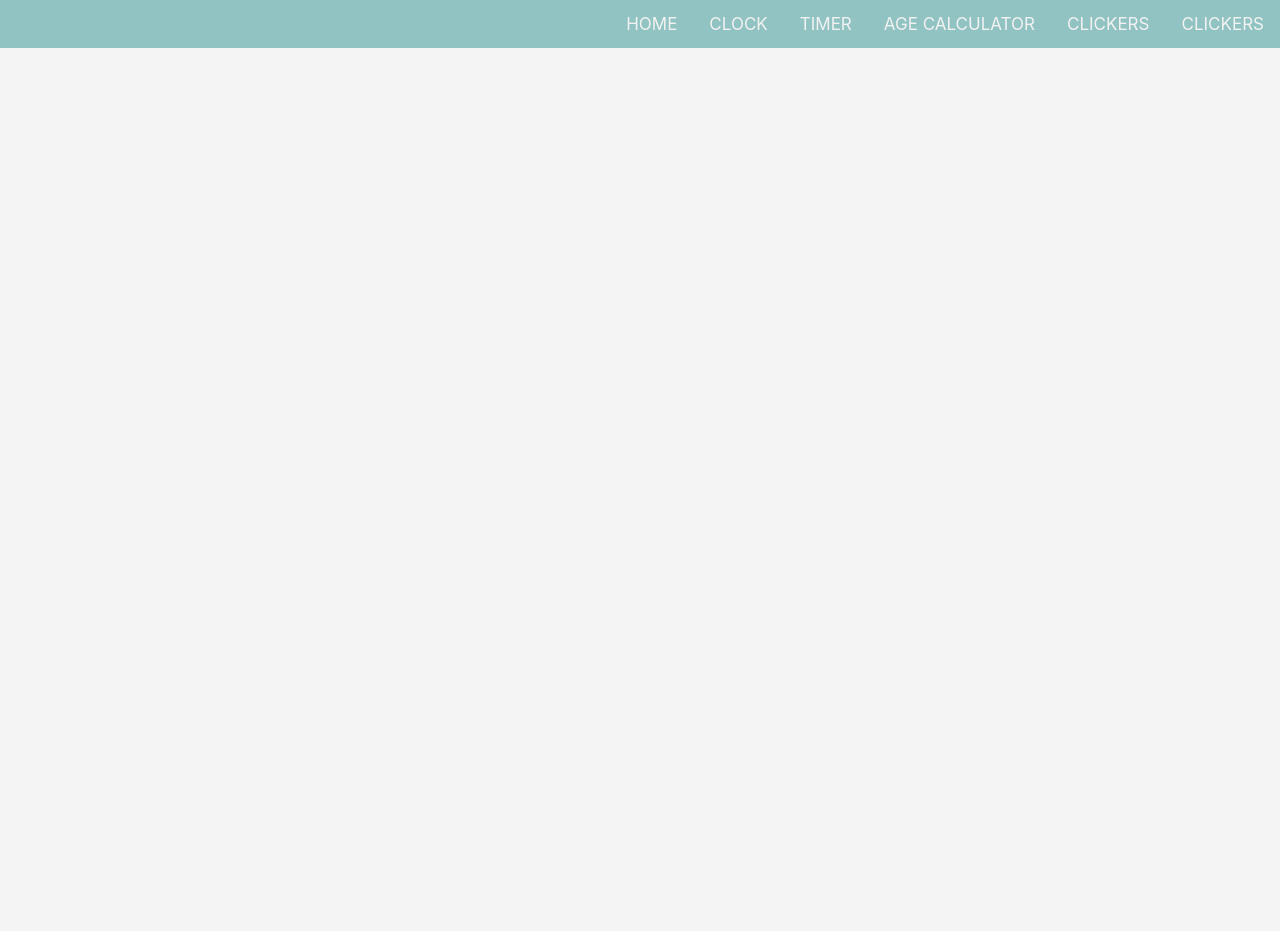
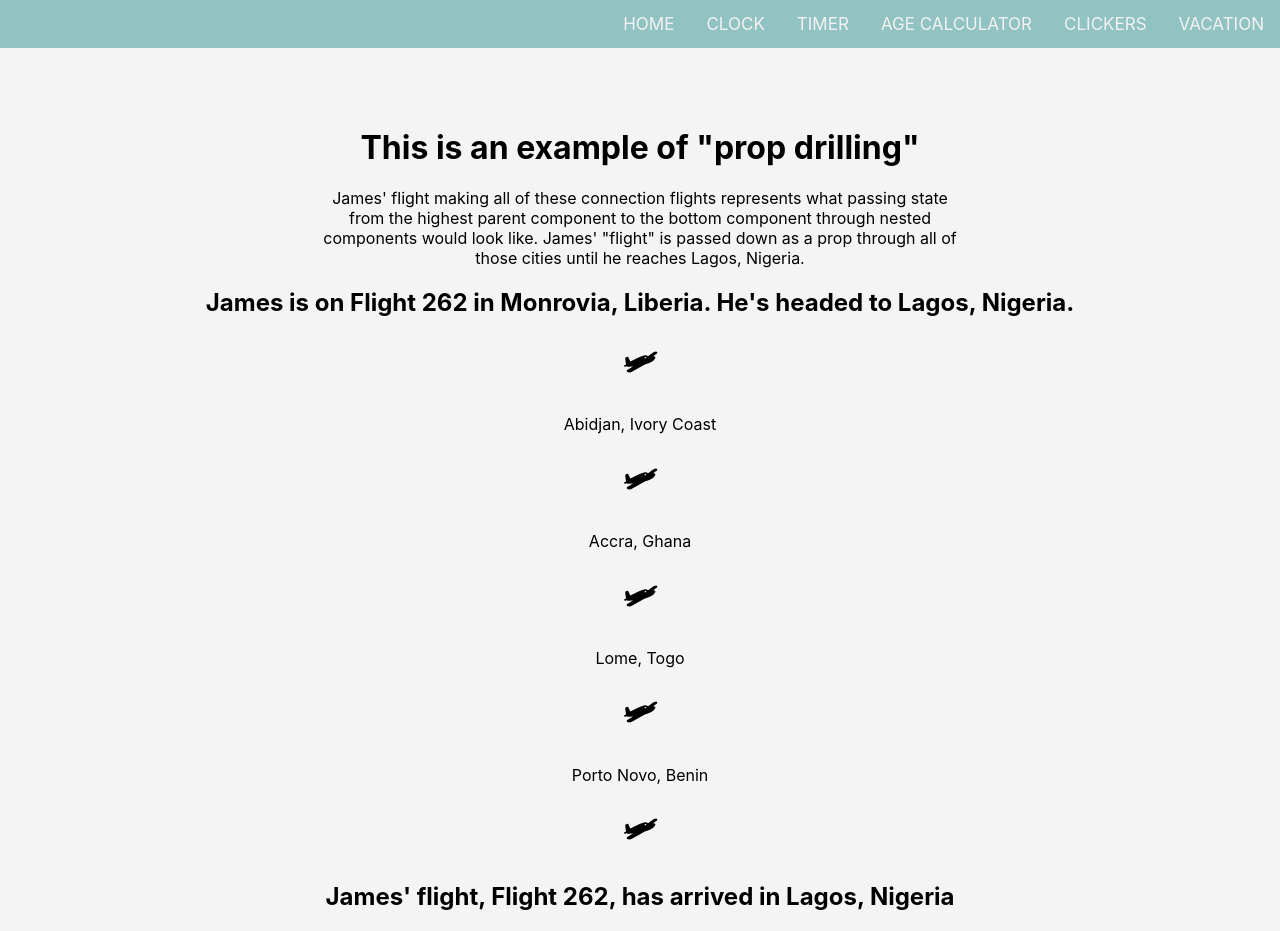
Before and after one commit to IfeAkiWad/learning_hooks, a React (Create React App) app: page /vacation in a window 1280 px wide. Before the commit the page ends 800 px from the top, so only its background shows below. Built offline with nearby package versions, Linux system fonts and the light colour scheme.

Commit message:
learning useContext

```diff
--- a/src/App.css
+++ b/src/App.css
@@ -37,3 +37,10 @@ button {
   background-color: RGB(255, 195, 71);
   box-shadow: 0 4px 8px 0 rgba(0, 0, 0, 0.2), 0 6px 20px 0 rgba(0, 0, 0, 0.19);
 }
+
+p{
+  display: block;
+  margin-left: auto;
+  margin-right: auto;
+  width: 50%;
+}
--- a/src/App.js
+++ b/src/App.js
@@ -6,6 +6,7 @@ import "./App.css";
 import AgeCalculator from './useStateHooks/AgeCalculator';
 import Timer from './useEffectHook/Timer';
 import Clock from './useEffectHook/Clock';
+import Vacation from './useContext/Vacation';
 
 class App extends Component {
     render() {
@@ -19,6 +20,7 @@ class App extends Component {
                     <Route path="/age-calculator" element={<AgeCalculator />}/>
                     <Route path="/timer" element={<Timer />}/>
                     <Route path="/clock" element={<Clock />}/>
+                    <Route path="/vacation" element={<Vacation />}/>
                     </Routes>
                 </Router>
             </div>
--- a/src/NavBar.js
+++ b/src/NavBar.js
@@ -5,7 +5,7 @@ const NavBar = () => {
     return (
         <nav id="nav">
         <div>
-                <Link id="link" to="/clickers"> CLICKERS</Link>
+                <Link id="link" to="/vacation"> VACATION</Link>
                 <Link id="link" to="/clickers"> CLICKERS</Link>
                 <Link id="link" to="/age-calculator"> AGE CALCULATOR</Link>
                 <Link id="link" to='/timer'> TIMER</Link>
--- a/src/useContext/Vacation.js
+++ b/src/useContext/Vacation.js
@@ -1,10 +1,73 @@
 import React, { useState } from "react"
 
 function Vacation () {
-    const [james, setJames] = useState('Flight 262')
+    const [jamesFlight, setJamesFlight] = useState('Flight 262')
 
-    const liberia = () => {
-        <h1>Monrovia</h1>
-    }
+    return (
+        <div>
+            <h1> This is an example of "prop drilling"</h1>
+            <p>James' flight making all of these connection flights represents what passing state from the highest parent component to the bottom component through nested components would look like. James' "flight" is passed down as a prop through all of those cities until he reaches Lagos, Nigeria.</p>
+            <h2>James is on {`${jamesFlight}`} in Monrovia, Liberia. He's headed to Lagos, Nigeria.</h2>
+            <h1>🛩</h1>
+            <Abidjan jamesFlight={jamesFlight} />
+
+        </div>
+    )
+}
+
+function Abidjan({ jamesFlight }) {
+    return (
+        <div>
+            <p>Abidjan, Ivory Coast</p>
+            <h1>🛩</h1>
+            <Accra jamesFlight={jamesFlight} />
+
+        </div>
+    )
+}
+
+function Accra({ jamesFlight }) {
+    return (
+        <div>
+            <p>Accra, Ghana</p>
+            <h1>🛩</h1>
+            <Lome jamesFlight={jamesFlight} />
+
+        </div>
+    )
+}
+
+function Lome({ jamesFlight }) {
+    return (
+        <div>
+            <p>
+                Lome, Togo
+            </p>
+            <h1>🛩</h1>
+            <PortoNovo jamesFlight={jamesFlight} />
+
+        </div>
+    )
+}
+
+function PortoNovo({ jamesFlight }) {
+    return(
+        <div>
+            <p>
+                Porto Novo, Benin
+            </p>
+            <h1>🛩</h1>
+            <Lagos jamesFlight={jamesFlight} />
+
+        </div>
+    )
+}
+
+function Lagos({ jamesFlight }) {
+    return (
+        <div>
+            <h2> James' flight, {`${jamesFlight}`}, has arrived in Lagos, Nigeria</h2>
+        </div>
+    )
 }
 export default Vacation
```
